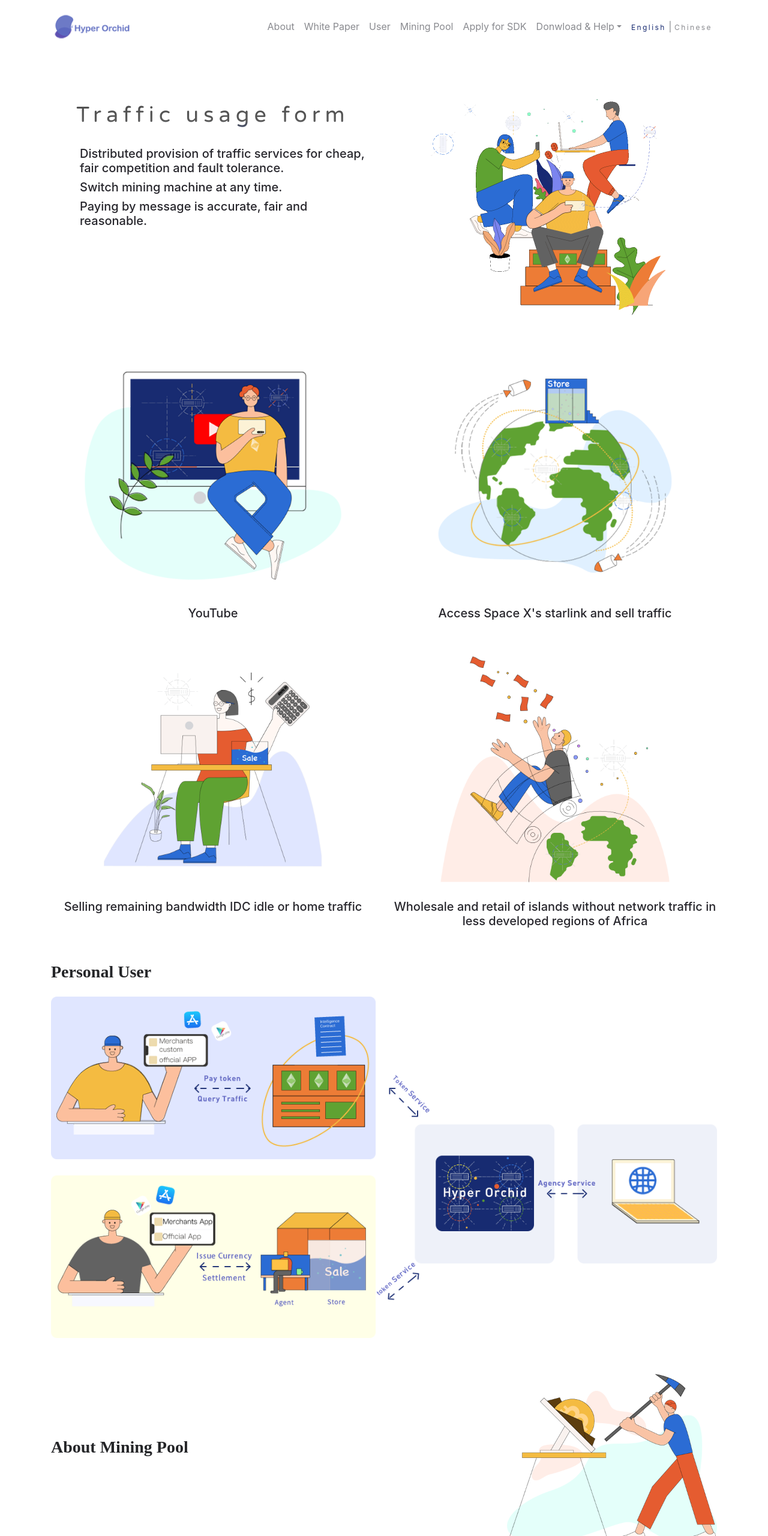
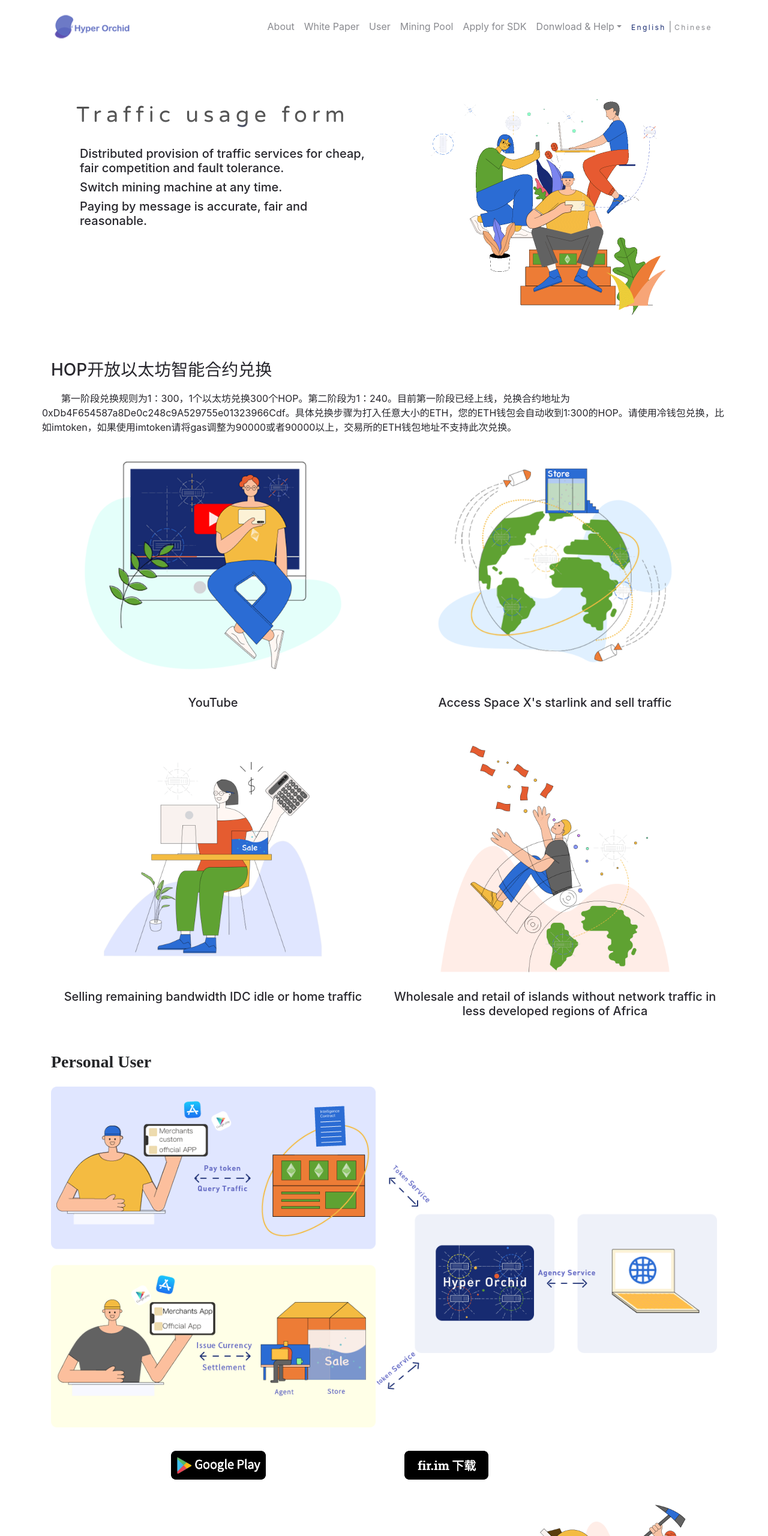
Before and after one commit to dAskyacc/website, a website: page public/index.html in a window 1280 px wide. Shown: the top 2560 px of the page at 60% size. Drawn offline with nearby package versions, Linux system fonts and the light colour scheme; files whose address does not match are found by name.

Commit message:
update index

```diff
--- a/public/index.html
+++ b/public/index.html
@@ -368,6 +368,20 @@
 
   <!-- About -->
   <section class="section about-section" id="about-section">
+    <!-- 新增 -->
+    <div class="container">
+      <h3 class="i18n" data-cn="HOP开放以太坊智能合约兑换" data-en="HOP开放以太坊智能合约兑换">
+      </h3>
+      <div class="row " style="text-indent: 2em;padding: 10px 0;">
+        <p class="i18n"
+          data-cn="第一阶段兑换规则为1：300，1个以太坊兑换300个HOP。第二阶段为1：240。目前第一阶段已经上线，兑换合约地址为0xDb4F654587a8De0c248c9A529755e01323966Cdf。具体兑换步骤为打入任意大小的ETH，您的ETH钱包会自动收到1:300的HOP。请使用冷钱包兑换，比如imtoken，如果使用imtoken请将gas调整为90000或者90000以上，交易所的ETH钱包地址不支持此次兑换。"
+
+          data-en="第一阶段兑换规则为1：300，1个以太坊兑换300个HOP。第二阶段为1：240。目前第一阶段已经上线，兑换合约地址为0xDb4F654587a8De0c248c9A529755e01323966Cdf。具体兑换步骤为打入任意大小的ETH，您的ETH钱包会自动收到1:300的HOP。请使用冷钱包兑换，比如imtoken，如果使用imtoken请将gas调整为90000或者90000以上，交易所的ETH钱包地址不支持此次兑换。"
+        >
+        </p>
+      </div>
+    </div>
+
     <div class="container text-center">
       <div class="row">
         <div class="col-lg-6 col-sm-12">
@@ -430,7 +444,22 @@
           </a>
         </div>
       </div>
+
+      <!-- 新增 -->
+      <div class="row justify-content-center align-items-center ">
+        <div class="col-md-4">
+          <a href="#" target="Google Play">
+            <img class="img-fluid mb-3 mb-lg-0" src="img/download-google.png">
+          </a>
+        </div>
+        <div class="col-md-4">
+          <a href="https://fir.im/zy7s" target="Android Client Download">
+            <img class="img-fluid mb-3 mb-lg-0" src="img/download-firim.png">
+          </a>
+        </div>
+      </div>
     </div>
+
   </section>
 
   <section class="section pp-section d-none" id="pp-section">
```
Also changed, not shown: public/img/download-firim.png (added), public/img/download-google.png (added).
